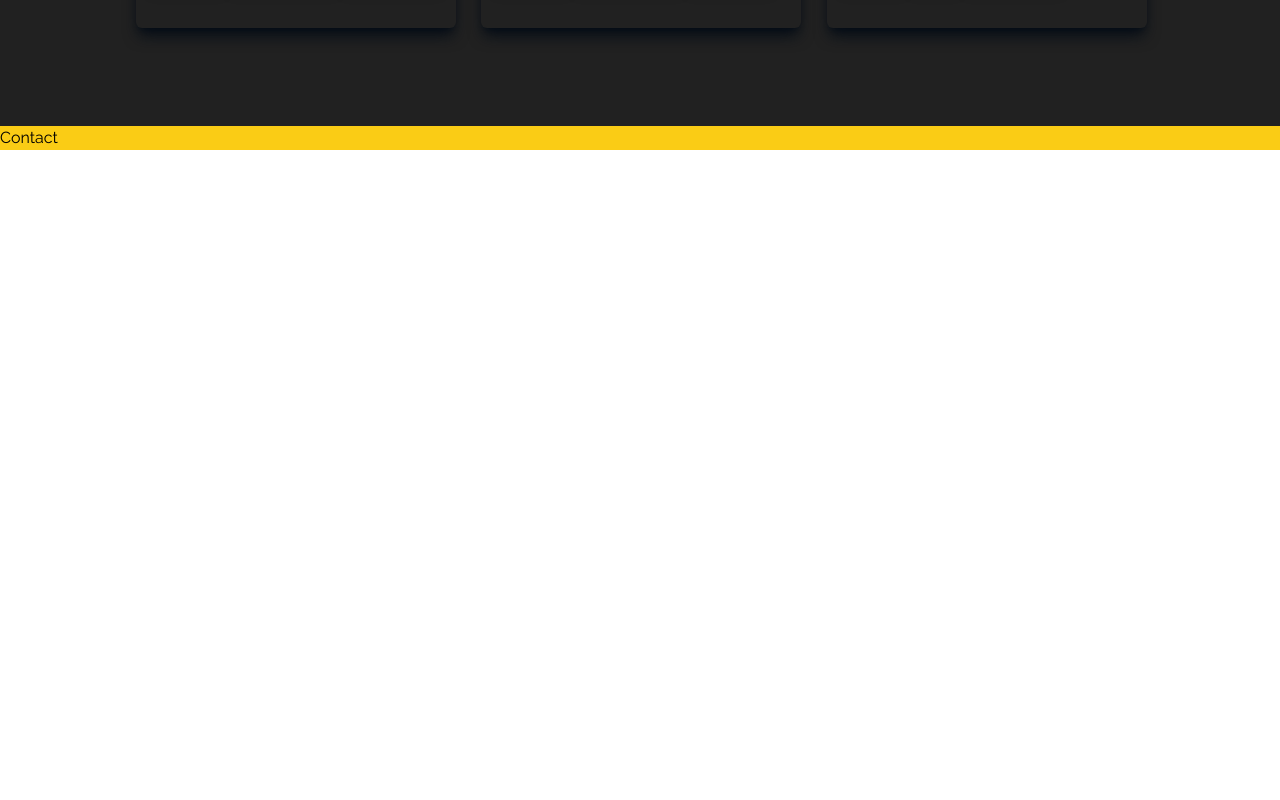
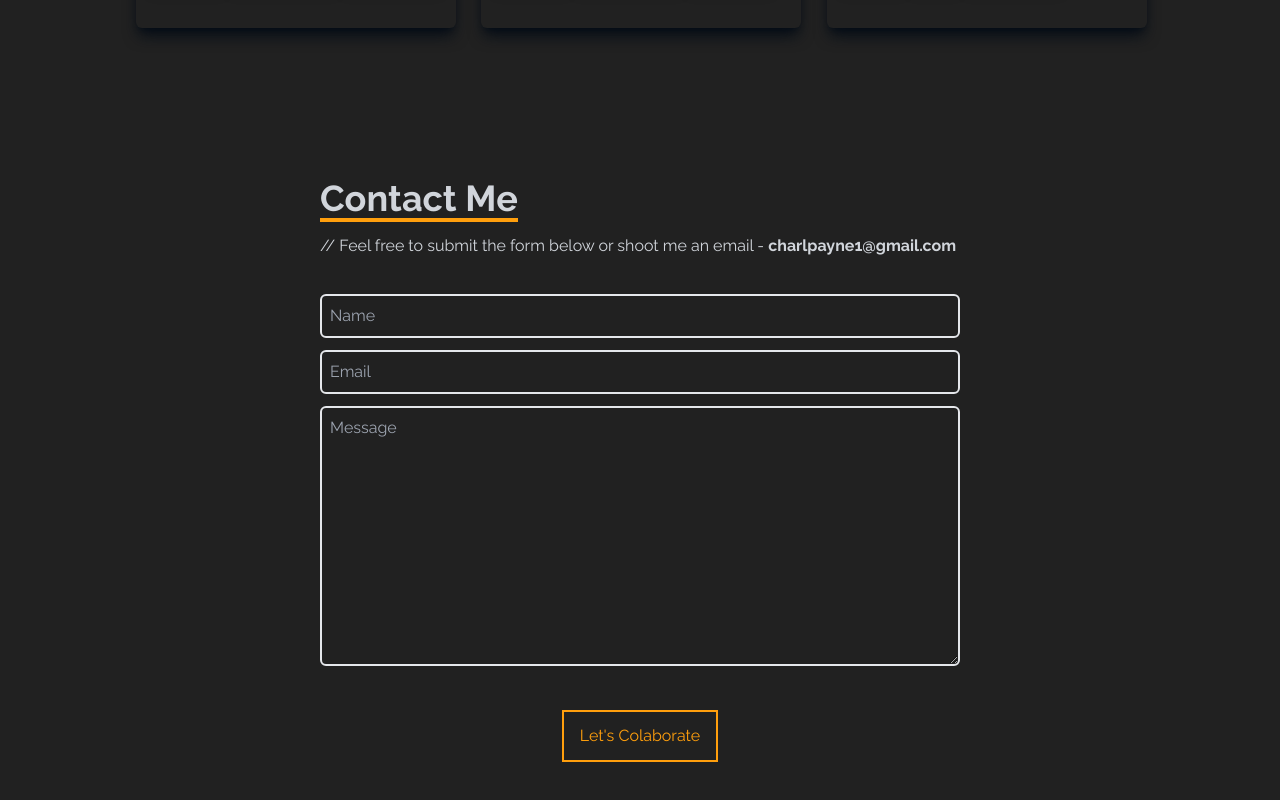
Before and after one commit to CP-Payne/portfolio, a React (Vite) app: page / in a window 1280 px wide. Shown: the part 2834-3634 px from the top of the page. Before the commit the page ends 2984 px from the top, so only its background shows below. Built offline with nearby package versions, Linux system fonts and the light colour scheme.

Commit message:
feat: add contact me form

```diff
--- a/src/Sections/Contact/Contact.tsx
+++ b/src/Sections/Contact/Contact.tsx
@@ -3,7 +3,48 @@ import React from "react";
 type Props = {};
 
 const Contact = (props: Props) => {
-  return <div className="bg-yellow-400">Contact</div>;
+  return (
+    <section className="bg-mainLightGray min-h-[90vh] w-full text-gray-300 flex justify-center items-center pt-28 lg:pt-0">
+      <div className=" max-w-2xl mx-auto flex flex-col w-full gap-9 p-4">
+        <div className="flex flex-col gap-3">
+          <h1 className="border-b-4 border-mainGoldColor w-fit text-2xl md:text-4xl font-bold">
+            Contact Me
+          </h1>
+          <p className="text-gray-300">
+            // Feel free to submit the form below or shoot me an email -{" "}
+            <span className="font-bold">charlpayne1@gmail.com</span>
+          </p>
+        </div>
+        <form
+          method="POST"
+          action="https://getform.io/f/nadoqgxb"
+          className="flex flex-col max-w-2xl w-full gap-3"
+        >
+          <input
+            className="p-2 bg-transparent border-2 rounded-md focus:outline-none"
+            type="text"
+            placeholder="Name"
+            name="name"
+          />
+          <input
+            className="p-2 bg-transparent border-2 rounded-md focus:outline-none"
+            type="email"
+            placeholder="Email"
+            name="email"
+          />
+          <textarea
+            className="p-2 bg-transparent border-2 rounded-md focus:outline-none"
+            name="message"
+            rows={10}
+            placeholder="Message"
+          ></textarea>
+          <button className="text-mainGoldColor hover:text-white hover:font-bold border-2 hover:bg-mainGoldColor hover:border-mainGoldColor px-4 py-3 my-8 mx-auto border-mainGoldColor">
+            Let's Colaborate
+          </button>
+        </form>
+      </div>
+    </section>
+  );
 };
 
 export default Contact;
```
